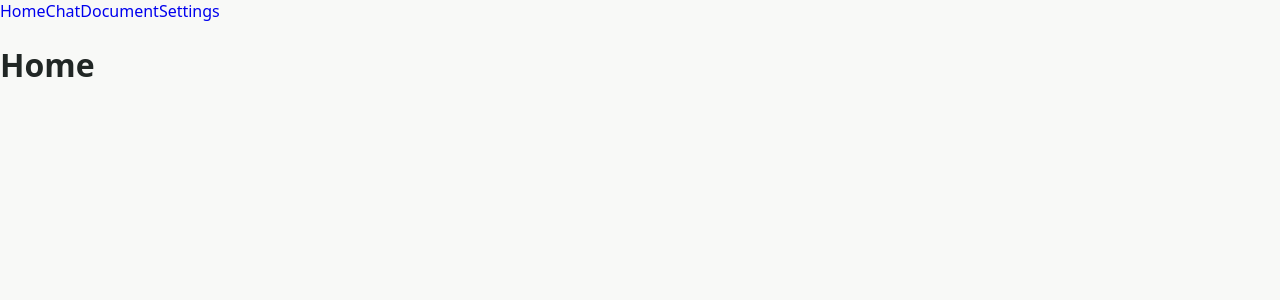
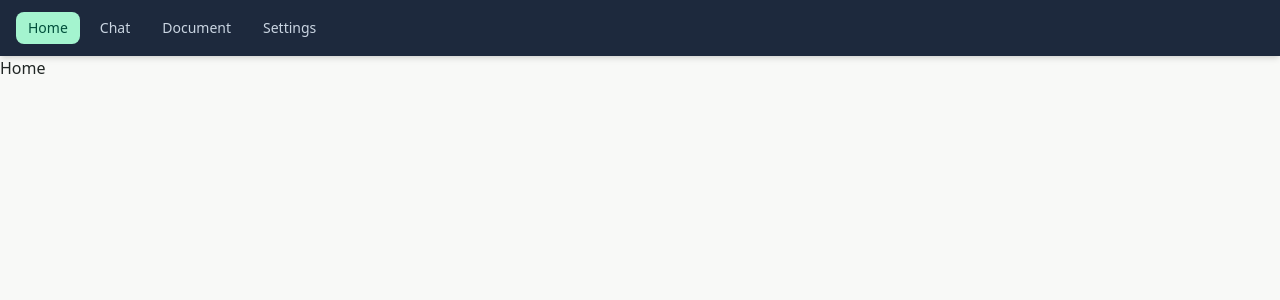
Before and after one commit to wooju01/study, a React (Vite) app: page / in a window 1280 px wide. Shown: the top 300 px of the page. Built offline with nearby package versions, Linux system fonts and the light colour scheme.

Commit message:
스타일 추가

```diff
--- a/src/App.jsx
+++ b/src/App.jsx
@@ -4,14 +4,21 @@ import ChatPage from "./page/ChatPage.jsx";
 import DocumentPage from "./page/DocumentPage.jsx";
 import SettingsPage from "./page/SettingsPage.jsx";
 
+const navLinkClass = ({ isActive }) =>
+  `rounded-lg px-3 py-1.5 text-sm font-medium transition-colors ${
+    isActive
+      ? "bg-emerald-200 text-emerald-900"
+      : "text-slate-300 hover:bg-slate-700 hover:text-white"
+  }`;
+
 function App() {
     return (
         <>
-            <nav>
-              <NavLink style={{ textDecoration: 'none' }} to="/">Home</NavLink>
-              <NavLink style={{ textDecoration: 'none' }} to="/chat">Chat</NavLink>
-              <NavLink style={{ textDecoration: 'none' }} to="/document">Document</NavLink>
-              <NavLink style={{ textDecoration: 'none' }} to="/settings">Settings</NavLink>
+            <nav className="flex gap-2 bg-slate-800 px-4 py-3 shadow-md">
+              <NavLink className={navLinkClass} to="/" end>Home</NavLink>
+              <NavLink className={navLinkClass} to="/chat">Chat</NavLink>
+              <NavLink className={navLinkClass} to="/document">Document</NavLink>
+              <NavLink className={navLinkClass} to="/settings">Settings</NavLink>
             </nav>
             <Routes>
               <Route path="/" element={<HomePage/>} />
--- a/src/styles.css
+++ b/src/styles.css
@@ -1,3 +1,5 @@
+@import "tailwindcss";
+
 :root {
   font-family: "Apple SD Gothic Neo", "Malgun Gothic", system-ui, sans-serif;
   color: #212725;
```
